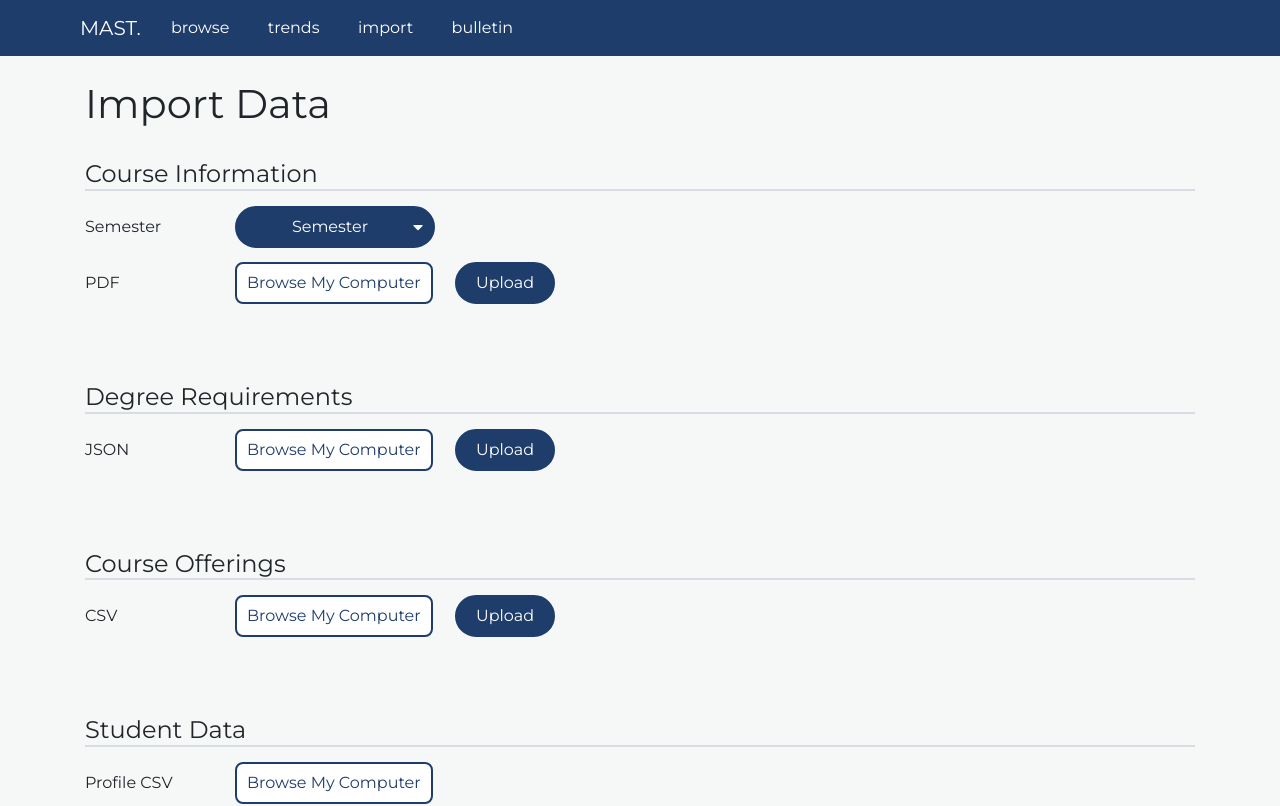
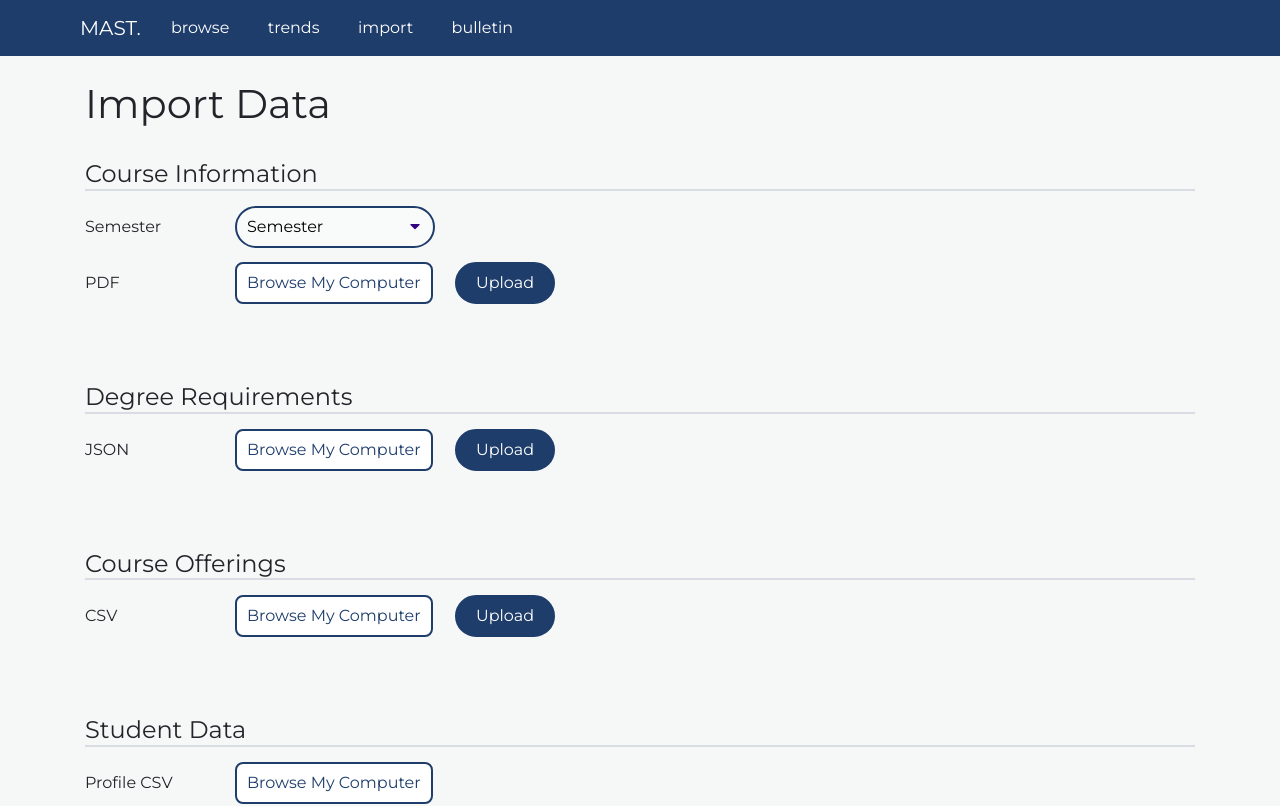
Before and after one commit to casseyhu/mast, a React (Create React App) app: page /import in a window 1280 px wide. Shown: the top 806 px of the page. Built offline with nearby package versions, Linux system fonts and the light colour scheme.

Commit message:
change dropdown

```diff
--- a/src/components/Dropdown.jsx
+++ b/src/components/Dropdown.jsx
@@ -1,5 +1,5 @@
 import React, { useState } from 'react';
-
+import InputField from './InputField';
 
 const Dropdown = (props) => {
     const [open, setOpen] = useState(false);
@@ -18,10 +18,15 @@ const Dropdown = (props) => {
 
     return (
         <div className="dd-wrapper">
-            <button className="round-button" onClick={toggle}>
+            <InputField type="text"
+            onClick={toggle}
+            placeholder={selected}
+            value={selected}
+            icon={open ? "icon fa fa-caret-up" : "icon fa fa-caret-down"}/>
+            {/* <button className="round-button" onClick={toggle}>
                 {selected}
                 <i className={open ? "icon fa fa-caret-up" : "icon fa fa-caret-down"} aria-hidden="true" style={{float:'right'}}/>
-            </button>
+            </button> */}
             <ul className={"dd-list" + (open ? "-active" : "")}>
                 {props.items.map((item, i) => (
                     <li className="dd-list-item" key={i}>
--- a/src/components/InputField.jsx
+++ b/src/components/InputField.jsx
@@ -2,13 +2,15 @@ import React from 'react';
 
 const InputField = (props) => {
     return (
-        <>
-        <input type={props.type} className="input"
-            placeholder={props.placeholder}
-            onChange={props.onChange}
-        ></input>
-        {props.icon && <i id="filtersubmit" className={props.icon} onClick={props.onClick}/>}
-        </>
+        <div className="inputContainer">
+            <input type={props.type} className="input"
+                placeholder={props.placeholder}
+                value={props.value}
+                onChange={props.onChange}
+            />
+            {props.icon &&
+            <i id="filtersubmit" className={props.icon} onClick={props.onClick}/>}
+        </div>
     )
 }
 
--- a/src/css/components.css
+++ b/src/css/components.css
@@ -87,7 +87,7 @@ nav {
     background-color: white;
     border-radius: 1rem;
     position: absolute;
-    overflow: hidden;
+    overflow-y: scroll;
     padding: 0;
     transform: translateY(-7px);
     transition: max-height .3s ease-out;
@@ -97,11 +97,15 @@ nav {
     background-color: white;
     border-radius: 1rem;
     position: absolute;
-    overflow: hidden;
+    overflow-y: scroll;
     padding: 0;
     transform: translateY(-7px);
-    max-height: 1000px;
+    max-height: 200px;
+    /* overflow: hidden; */
     transition: max-height .3s ease-in;
+}
+.dd-list::-webkit-scrollbar {
+    display: none;
 }
 .dd-item {
     display: flex;
--- a/src/css/index.css
+++ b/src/css/index.css
@@ -47,3 +47,13 @@ h4 {
 i.fa {
 	line-height: inherit;
 }
+.icon {
+	padding: 15px;
+	color: rgb(49, 0, 128);
+	width: 70px;
+	text-align: left;
+ }
+ .inputContainer i {
+	 position: absolute;
+	 transform: translateX(-40px);
+ }
```
Also changed, not shown: 1 other file (tests, documents, lock files or other folders).
